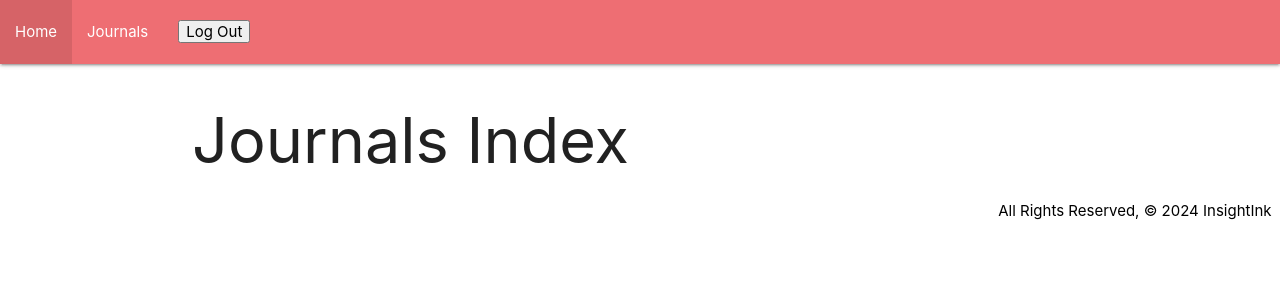
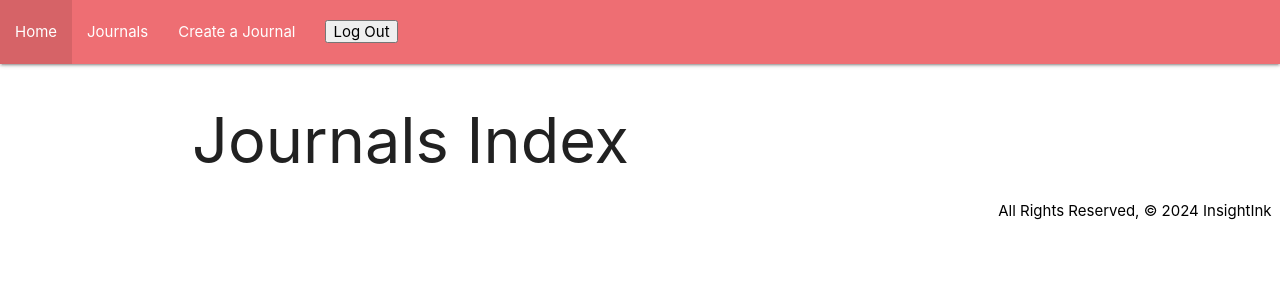
Before and after one commit to chadbanghart/insightink, a Django app: page /journals/ in a window 1280 px wide. Shown: the top 300 px of the page. Run offline with Django 5.2, Linux system fonts and the light colour scheme; the visitor is signed in with stand-in values (Sample User, id 1); data that the repository does not hold is empty.

Commit message:
Create a journal & update function

```diff
--- a/main_app/models.py
+++ b/main_app/models.py
@@ -1,4 +1,5 @@
 from django.db import models
+from django.urls import reverse
 from datetime import date
 from django.contrib.auth.models import User
 
@@ -21,3 +22,6 @@ class Journal(models.Model):
 
   def __str__(self):
     return f"{self.get_template_display()}"
+
+  def get_absolute_url(self):
+    return reverse('journals_index')
--- a/main_app/templates/base.html
+++ b/main_app/templates/base.html
@@ -21,6 +21,7 @@
           <li><a href="{% url 'home' %}">Home</a></li>
           {% if user.is_authenticated %}
           <li><a href="{% url 'journals_index' %}">Journals</a></li>
+          <li><a href="{% url 'journals_create' %}">Create a Journal</a></li>
           <li>
             <a href="#">
               <form method="post" action="{% url 'logout' %}">
--- a/main_app/templates/main_app/journal_list.html
+++ b/main_app/templates/journals/index.html
@@ -3,12 +3,15 @@
 
 <h1>Journals Index</h1>
 
-{% for journal in journal_list %}
+{% for journal in journals %}
 
 <div class="card">
   <div class="card-content">
     <span class="card-title">{{ journal.name }}</span>
     <p>Journal Type: {{ journal.get_template_display }}</p>
+    <div class="card-action">
+        <a href="{% url 'journals_update' journal.id %}">Edit</a>
+      </div>
   </div>
 </div>
 
--- a/main_app/urls.py
+++ b/main_app/urls.py
@@ -4,5 +4,7 @@ from . import views
 urlpatterns = [
   path('accounts/signup', views.signup, name='signup'),
   path('', views.home, name='home'),
-  path('journals/', views.JournalList.as_view(), name='journals_index'),
+  path('journals/', views.journals_index, name='journals_index'),
+  path('journals/create/', views.journals_create, name='journals_create'),
+  path('journals/<int:pk>/update', views.JournalUpdate.as_view(), name='journals_update'),
 ]
--- a/main_app/views.py
+++ b/main_app/views.py
@@ -5,7 +5,9 @@ from django.contrib.auth.decorators import login_required
 from django.contrib.auth.mixins import LoginRequiredMixin
 
 from django.views.generic import ListView
+from django.views.generic.edit import CreateView, UpdateView, DeleteView
 from .models import Journal
+from .forms import JournalForm
 
 # Create your views here.
 # @login_required -> auth decorator for view functions
@@ -30,8 +32,34 @@ def signup(request):
   context = {'form': form, 'error_message': error_message}
   return render(request, 'registration/signup.html', context)
 
+
 def home(request):
   return render(request, 'home.html')
 
-class JournalList(LoginRequiredMixin, ListView):
+
+def journals_index(request):
+  journals = Journal.objects.filter(user=request.user)
+  return render(request, 'journals/index.html', { 'journals': journals })
+
+
+@login_required
+def journals_create(request):
+  error_message = ''
+  journal_form = JournalForm(request.POST)
+  user = request.user.id
+  if journal_form.is_valid():
+    new_journal = journal_form.save(commit=False)
+    new_journal.user_id = user
+    new_journal.save()
+    return redirect(journals_index)
+  else:
+    error_message = "Invalid journal creation - try again"
+  return render(request, 'journals/journal_form.html', {
+    'journal_form': journal_form,
+    'error_message': error_message
+  })
+
+
+class JournalUpdate(UpdateView):
   model = Journal
+  fields = ['name']
```
Also changed, not shown: main_app/forms.py (added, +8 -0 lines), main_app/templates/journals/journal_form.html (added, +22 -0 lines), main_app/templates/main_app/journal_form.html (added, +17 -0 lines).
